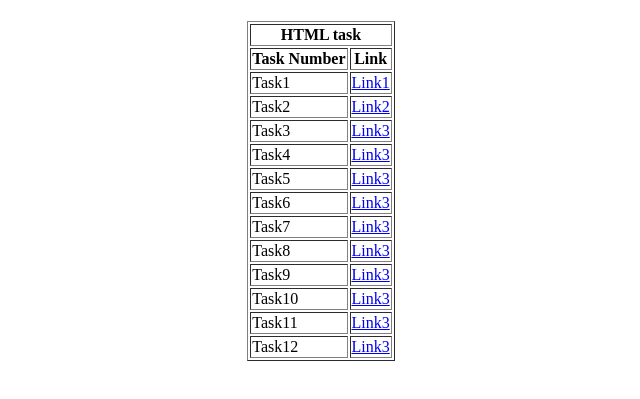
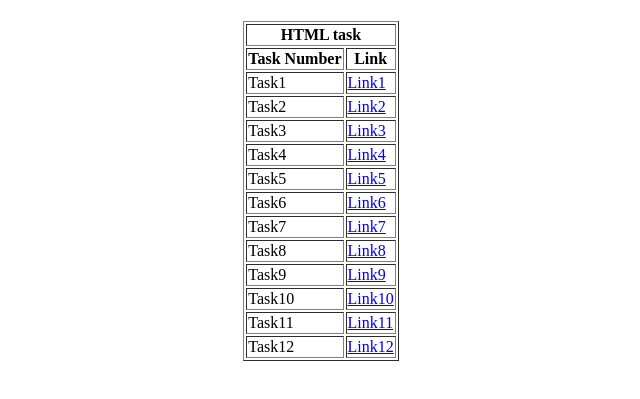
Before and after one commit to JAINIKARTHIK/MERN_STACK_ETHNUS, a plain HTML site: page index.html in a window 1280 px wide. Shown: the part 59-458 px from the top of the page, without its empty margins (319-959 px from the left). Drawn offline with Linux system fonts and the light colour scheme.

Commit message:
Update index.html

```diff
--- a/index.html
+++ b/index.html
@@ -29,31 +29,31 @@
 <td><a href="./Task3.html">Link3</a></td>
 </tr>
 <td>Task4</td>
-<td><a href="./Task4.html">Link3</a></td>
+<td><a href="./Task4.html">Link4</a></td>
 </tr>
 <td>Task5</td>
-<td><a href="./Task5.html">Link3</a></td>
+<td><a href="./Task5.html">Link5</a></td>
 </tr>
 <td>Task6</td>
-<td><a href="./Task6.html">Link3</a></td>
+<td><a href="./Task6.html">Link6</a></td>
 </tr>
 <td>Task7</td>
-<td><a href="./Task7.html">Link3</a></td>
+<td><a href="./Task7.html">Link7</a></td>
 </tr>
 <td>Task8</td>
-<td><a href="./Task8.html">Link3</a></td>
+<td><a href="./Task8.html">Link8</a></td>
 </tr>
 <td>Task9</td>
-<td><a href="./Task9.html">Link3</a></td>
+<td><a href="./Task9.html">Link9</a></td>
 </tr>
 <td>Task10</td>
-<td><a href="./Task10.html">Link3</a></td>
+<td><a href="./Task10.html">Link10</a></td>
 </tr>
 <td>Task11</td>
-<td><a href="./Task11.html">Link3</a></td>
+<td><a href="./Task11.html">Link11</a></td>
 </tr>
 <td>Task12</td>
-<td><a href="./Task12.html">Link3</a></td>
+<td><a href="./Task12.html">Link12</a></td>
 </tr>
 </table>
 </center>
```
